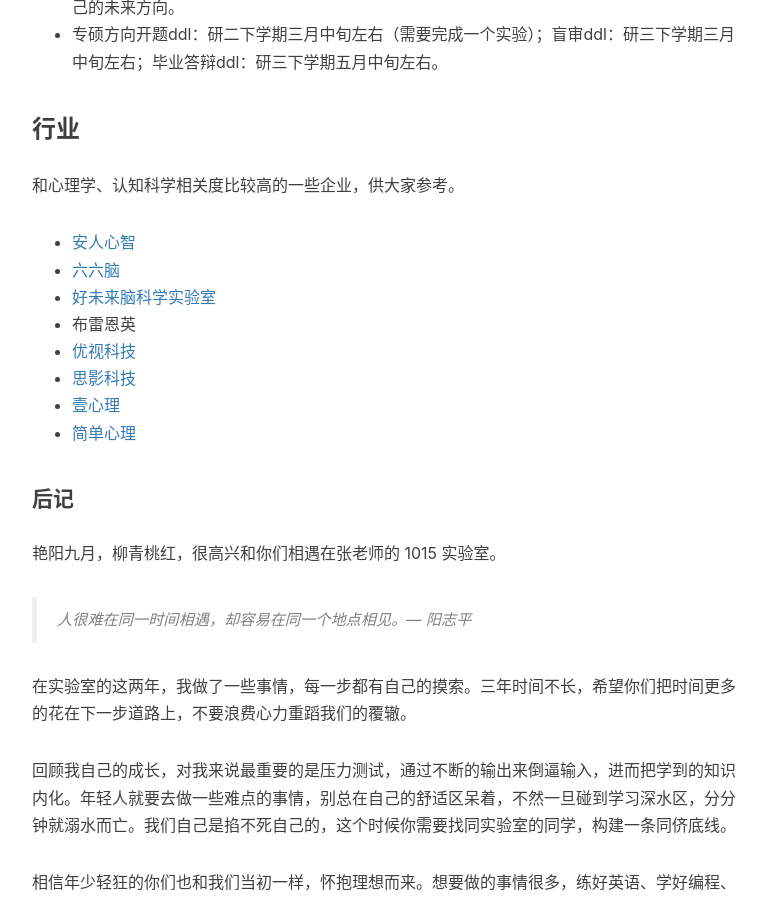
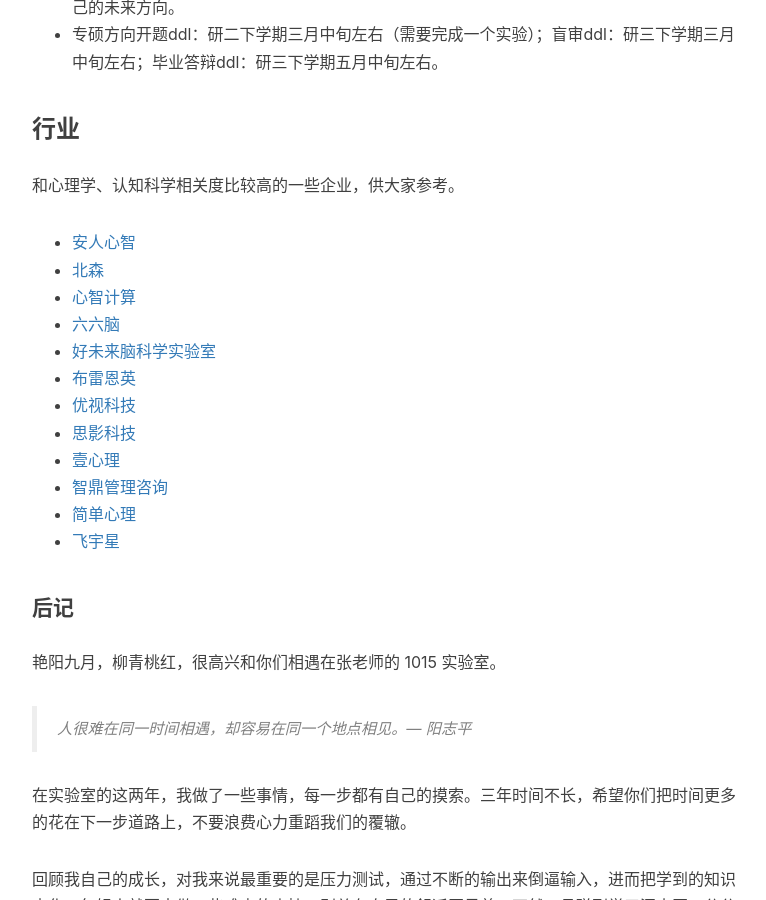
Before and after one commit to zapp926/blog, a Jekyll site: the page built from _posts/2019-01-06-1015-manual.md, in a window 1280 px wide and 900 px high, scrolled down 6559 px. Shown: the whole window, without its empty margins (233-999 px from the left). Built offline with Jekyll 4.4.1, drawn with Linux system fonts in a browser that asks for light colours; nearby versions of some CDN libraries; comment, search, counter and statistics services are not loaded.

Commit message:
Update 2019-01-06-1015-manual.md

```diff
--- a/_posts/2019-01-06-1015-manual.md
+++ b/_posts/2019-01-06-1015-manual.md
@@ -160,13 +160,17 @@
 和心理学、认知科学相关度比较高的一些企业，供大家参考。
 
 * [安人心智](http://www.anrenmind.com/)
+* [北森](https://www.beisen.com)
+* [心智计算](https://www.mindone.com.cn/index.php)
 * [六六脑](https://m.66nao.com/)
 - [好未来脑科学实验室](http://www.100tal.com/News/86.html)
-- 布雷恩英
+- [布雷恩英](http://brain-intelligence.cn)
 - [优视科技](http://www.usee.tech/)
 - [思影科技](http://www.syfmri.com/)
 - [壹心理](https://www.xinli001.com/)
+- [智鼎管理咨询](http://www.zhiding.com.cn)
 - [简单心理](http://www.jiandanxinli.com/)
+- [飞宇星](http://www.fistar.com.cn)
 
 
 #### 后记
```
